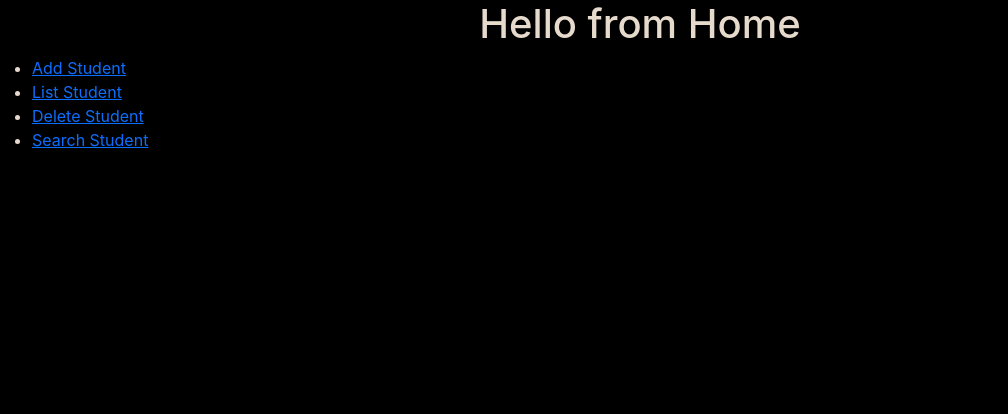
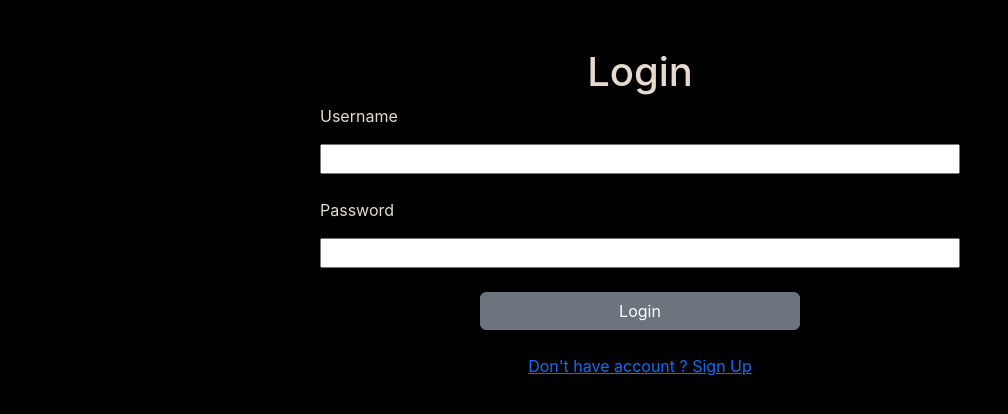
Before and after one commit to Rupesh-Kumbhar/student-frontend, a React (Create React App) app: page / in a window 1280 px wide. Shown: the top 414 px of the page, without its empty margins (0-1008 px from the left). Built offline with nearby package versions, Linux system fonts and the light colour scheme.

Commit message:
Added login page

```diff
--- a/src/AddStudent/addStudent.jsx
+++ b/src/AddStudent/addStudent.jsx
@@ -55,7 +55,7 @@ function AddStudent() {
             <button type="submit" className="btn btn-primary">Submit</button>
           </form>
           <div className='text-center mt-5'>
-            <a class="btn btn-secondary" href="/" role="button">Back to Home</a>
+            <a class="btn btn-secondary" href="/home" role="button">Back to Home</a>
           </div>
         </div>
 
--- a/src/App.js
+++ b/src/App.js
@@ -7,6 +7,7 @@ import AddStudent from './AddStudent/addStudent';
 import ViewAllStudent from './ViewAllStudent/ViewAllStudent';
 import DeleteStudent from './DeleteStudent/deleteStudent';
 import SearchStudent from './SearchStudent/searchStudent';
+import Login from './Login/login';
 
 function App() {
   return (
@@ -29,11 +30,13 @@ function App() {
     <div>
     <BrowserRouter>
       <Routes>
-        <Route path="/" element={<Home />} />
+        {/* <Route path="/" element={<Home />} /> */}
+        <Route path="/home" element={<Home />} />
         <Route path="/addStudent" element={<AddStudent />} />
         <Route path='/allStudents' element={<ViewAllStudent />} ></Route>
         <Route path='/deleteStudent' element={<DeleteStudent />} />
         <Route path='/searchStudent' element={<SearchStudent />} />
+        <Route path='/' element={<Login />} />
       </Routes>
     </BrowserRouter>
     </div>
--- a/src/DeleteStudent/deleteStudent.jsx
+++ b/src/DeleteStudent/deleteStudent.jsx
@@ -39,7 +39,7 @@ function DeleteStudent() {
             </div>
 
             <div className='text-center mt-5'>
-                <a class="btn btn-secondary" href="/" role="button">Back to Home</a>
+                <a class="btn btn-secondary" href="/home" role="button">Back to Home</a>
             </div>
 
         </div>
--- /dev/null
+++ b/src/Login/login.jsx
@@ -0,0 +1,37 @@
+import React from "react"
+
+function Login(){
+
+    return(
+        <div className="col-sm-12 dark-bg">
+            <h1 className="text-center pt-5">Login </h1>
+            <div className="col-sm-12 d-flex justify-content-center">
+                <div className="col-sm-6 p-0 ">
+
+                    <div className="col-sm-12">
+                        <p>Username</p>
+                        <input className="w-100" type="email" name="" id="" />
+                    </div>
+
+                    <div className="col-sm-12 mt-4">
+                        <p>Password</p>
+                        <input  className="w-100" type="password" name="" id="" />
+                    </div>
+
+                    <div className="col-sm-12 mt-4 text-center">
+                        <button type="button" class="btn btn-secondary w-50">Login</button>
+                    </div>
+
+                    <div className="col-sm-12 mt-4 text-center">
+                        <p> <a href="/signUp">Don't have account ?  Sign Up</a>
+                            </p>
+                    </div>
+                </div>
+
+            </div>
+        </div>
+
+    );
+}
+
+export default Login;
--- /dev/null
+++ b/src/Login/login.scss
@@ -0,0 +1,5 @@
+.dark-bg{
+    background-color: #000000;
+    color: rgb(230, 218, 204);
+    height: 100vh;
+}
--- a/src/ViewAllStudent/ViewAllStudent.jsx
+++ b/src/ViewAllStudent/ViewAllStudent.jsx
@@ -33,7 +33,7 @@ function ViewAllStudent(){
                 }
                 </div>
                 <div className='text-center mt-5'>
-                    <a class="btn btn-secondary" href="/" role="button">Back to Home</a>
+                    <a class="btn btn-secondary" href="/home" role="button">Back to Home</a>
                 </div>
             </div>
         </div>
```
